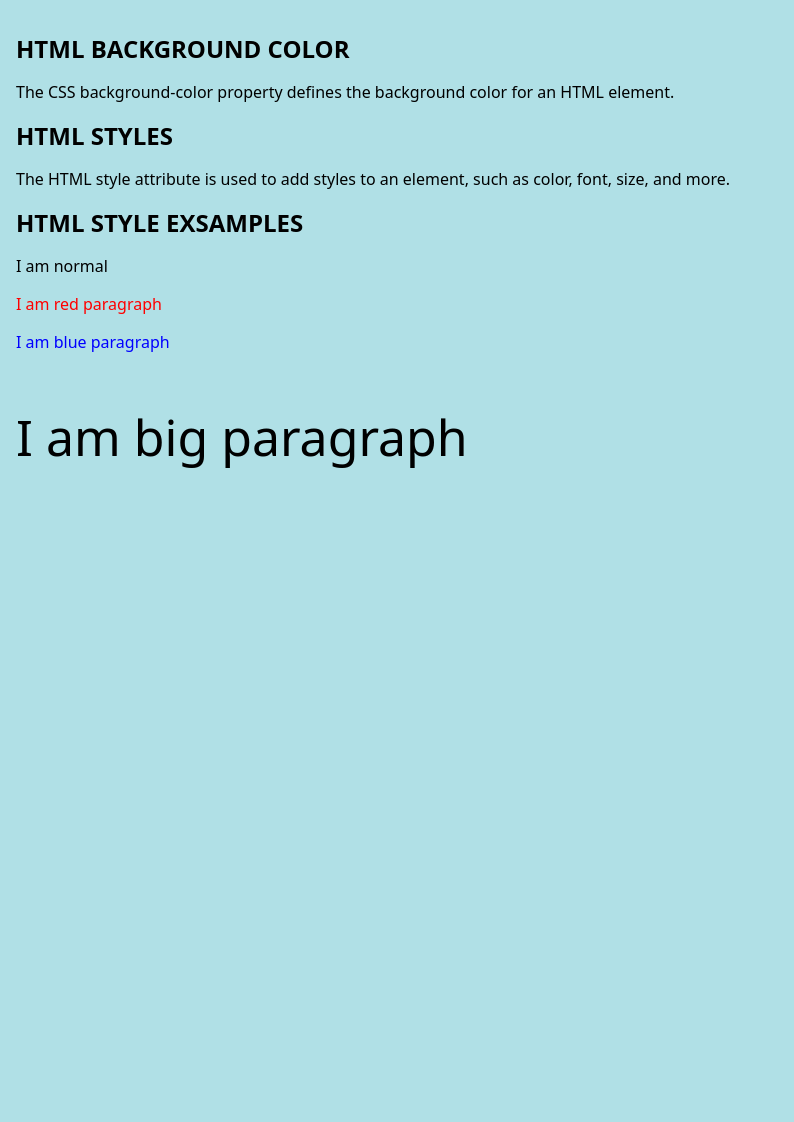
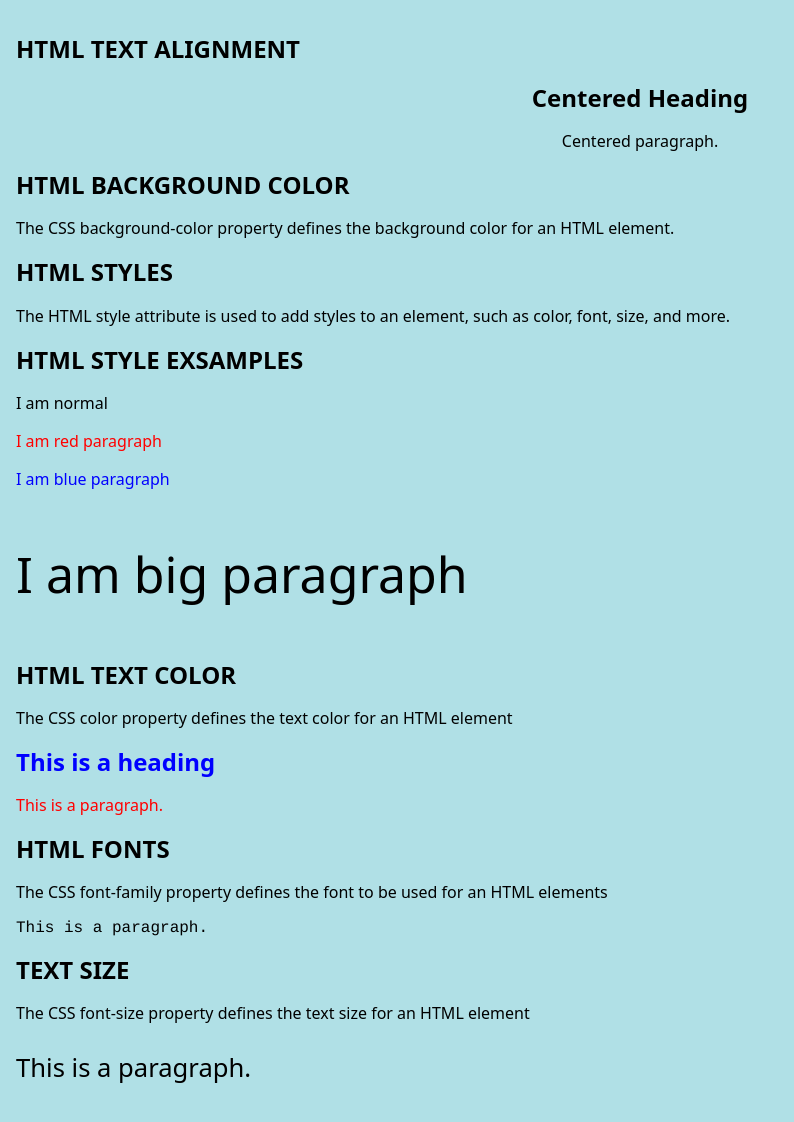
Before and after one commit to Tanjakidoy/v3Schools-HTML-Styles, a website: page index.html in a window 1280 px wide. Shown: the whole page, without its empty margins (0-794 px from the left). Before the commit the page ends 800 px from the top, so only its background shows below. Drawn offline with Linux system fonts and the light colour scheme.

Commit message:
After Lesson

```diff
--- a/index.html
+++ b/index.html
@@ -10,6 +10,10 @@
 
   <body>
     <main>
+
+      <h1>HTML TEXT ALIGNMENT</h1>
+      <h1 style="text-align:center;">Centered Heading</h1>
+      <p style="text-align:center;">Centered paragraph.</p>
 
       <h1>HTML BACKGROUND COLOR</h1>
 
@@ -30,6 +34,23 @@
       <p style="color: blue">I am blue paragraph</p>
       <p style="font-size: 50px">I am big paragraph</p>
 
+      <h1>HTML TEXT COLOR</h1>
+
+      <p>The CSS color property defines the text color for an HTML element</p>
+
+      <h1 style="color:blue;">This is a heading</h1>
+      <p style="color:red;">This is a paragraph.</p>
+
+      <h1>HTML FONTS</h1>
+      <p>The CSS font-family property defines the font to be used for an HTML elements</p>
+
+      <p style="font-family:courier;">This is a paragraph.</p>
+
+      <h1>TEXT SIZE</h1>
+      <p>The CSS font-size property defines the text size for an HTML element</p>
+
+      <p style="font-size:160%;">This is a paragraph.</p>
+
 
 
     </main>
```
Also changed, not shown: 1 other file.
